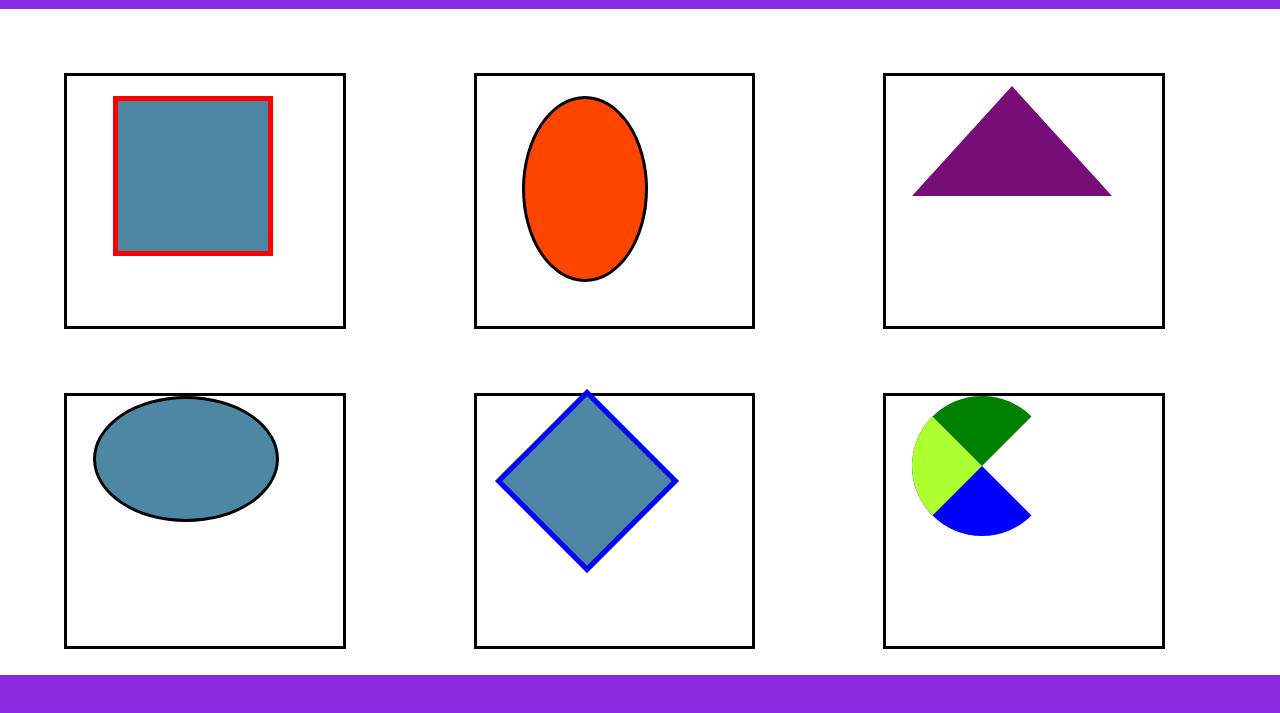
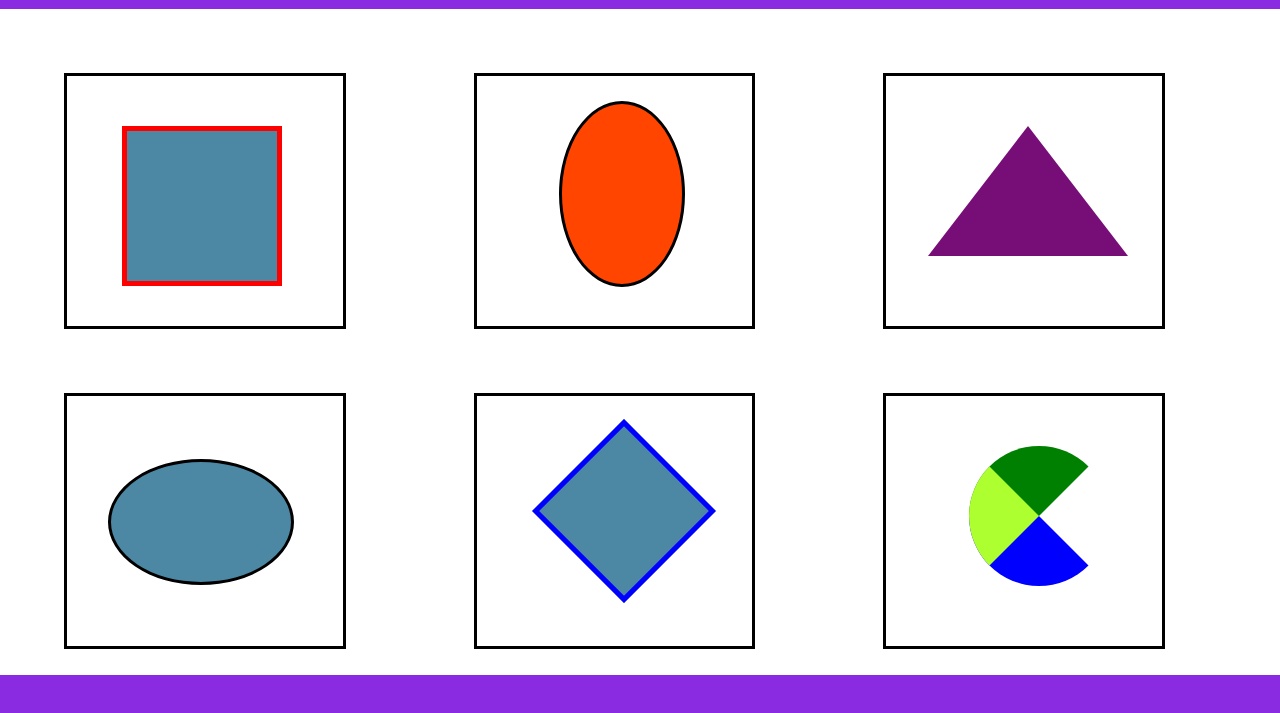
Before and after one commit to paogavilan/Ejercicio1, a plain HTML site: page index.html in a window 1280 px wide. Shown: the part 71-784 px from the top of the page. Drawn offline with Linux system fonts and the light colour scheme.

Commit message:
Se agrega la propiedad de posicion en las figuras

```diff
--- a/css/estilos.css
+++ b/css/estilos.css
@@ -37,9 +37,9 @@ nav {
     border-left:  5px red solid;
     border-right: 5px red solid;
     border-top: 5px red solid;
-    position: relative;
-    left: 20px;
-    top:20px;
+    position: absolute;
+    left: 20%;
+    top:20%;
 }
 
 .contorno {
@@ -51,7 +51,7 @@ nav {
     margin-top: 5%;
     background-color:white;
     border: solid black;
-
+    position: relative;
 
 }
 
@@ -61,9 +61,9 @@ nav {
     background-color: orangered;
     border: solid black;
     border-radius: 50%;
-    position: relative;
-    left: 20px;
-    top:20px;
+    position: absolute;
+    left: 30%;
+    top:10%;
 }
 
 .cuadro3 {
@@ -71,9 +71,12 @@ nav {
     height: 0;
     border: black solid;
     border-right: 100px solid transparent;
-    border-top: 10px solid transparent;
+    border-top: 10px black;
     border-left: 100px solid transparent;
-    border-bottom: 110px solid rgb(119, 14, 119);
+    border-bottom: 130px solid rgb(119, 14, 119);
+    position: absolute;
+    left: 15%;
+    top:20%;
 }
 
 .cuadro4 {
@@ -82,6 +85,9 @@ nav {
     background-color: rgba(18, 96, 133, 0.753);
     border: solid black;
     border-radius: 50%;
+    position: absolute;
+    left: 15%;
+    top:25%;
 }
 
 .cuadro5 {
@@ -94,9 +100,9 @@ nav {
     border-left:  5px blue solid;
     border-right: 5px blue solid;
     border-top: 5px blue solid;
-    position: relative;
-    left: 20px;
-    top:20px;
+    position: absolute;
+    left: 30%;
+    top:20%;
 }
 
 .cuadro6 {
@@ -107,7 +113,9 @@ nav {
     border-right: 70px solid transparent;
     border-top: 70px green solid;
     border-radius: 100%;
-
+    position: absolute;
+    left: 30%;
+    top:20%;
 }
 
 footer {
```
